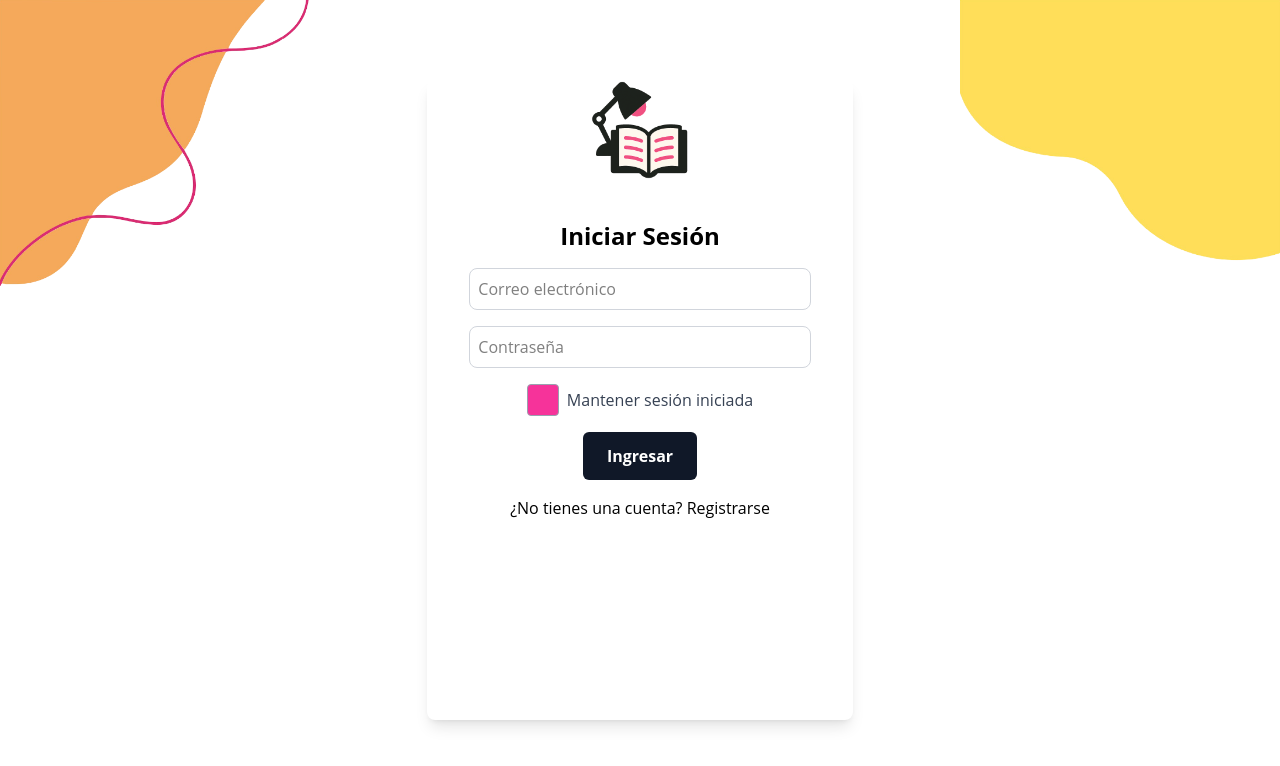
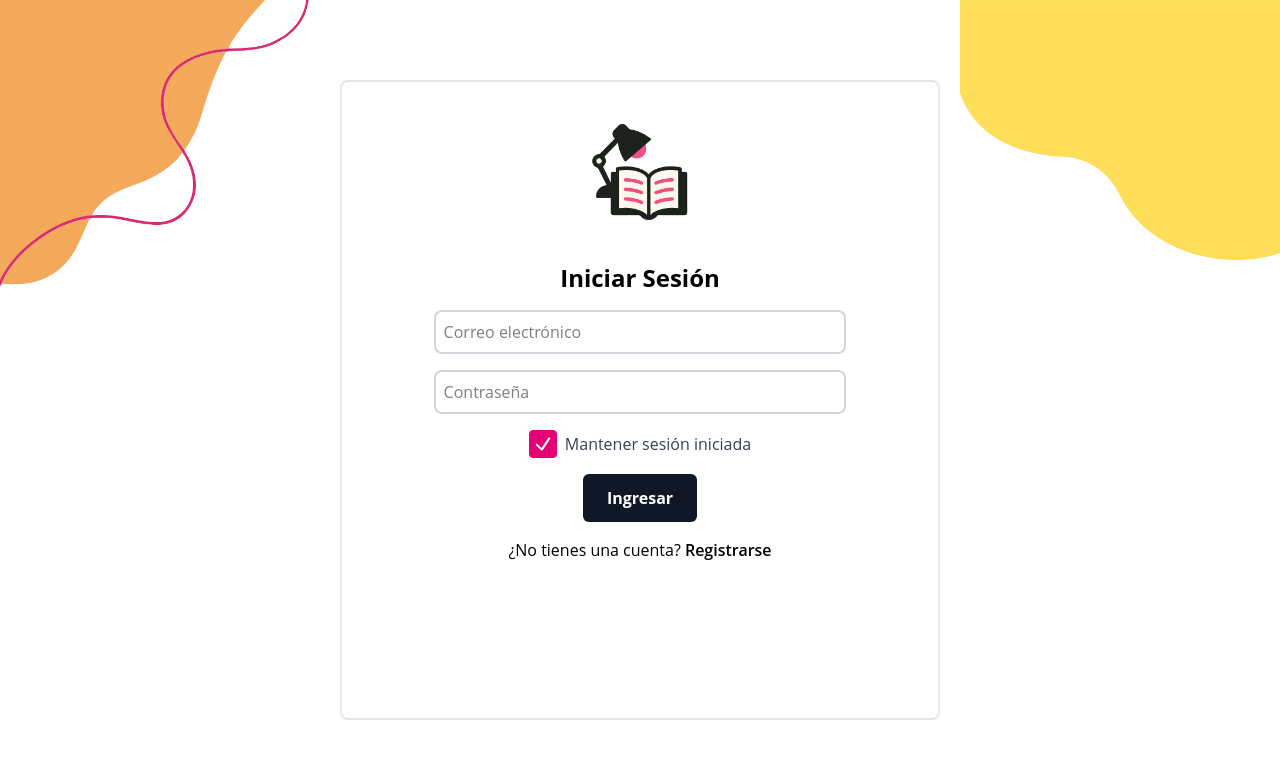
Before and after one commit to xhandlr/note-forge, a React (Vite) app in the folder note-forge-ui/: page /login in a window 1280 px wide. Both pictures are taken after a click on the label "Mantener sesión iniciada". Shown: the top 766 px of the page. Built offline with nearby package versions, Linux system fonts and the light colour scheme.

Commit message:
style: mejorar diseño de checkbox con heroicons

```diff
--- a/note-forge-ui/src/pages/Auth/Login.jsx
+++ b/note-forge-ui/src/pages/Auth/Login.jsx
@@ -2,6 +2,9 @@ import React, { useState } from 'react';
 import { loginUser } from '../../services/LoginService';
 import { useNavigate } from 'react-router-dom';
 
+// Icons
+import CheckBoxIcon from '@mui/icons-material/CheckBox';
+import CheckBoxOutlineBlankIcon from '@mui/icons-material/CheckBoxOutlineBlank';
 
 // UI Components
 import Button from '../../components/UI/Button';
@@ -76,7 +79,7 @@ function Login() {
                 file="yellow.png"
                 position='top-0 right-0'
             />
-            <div className="w-1/3 h-[80vh] bg-white text-black rounded-lg shadow-lg flex flex-col justify-start items-center">
+            <div className="min-w-[600px] w-1/3 h-[80vh] bg-white text-black rounded-lg border-2 border-gray-200 flex flex-col justify-start items-center p-10">
             <div className="flex flex-col items-center w-full">
                 <Icon
                     size='w-25 h-25'
@@ -84,14 +87,21 @@ function Login() {
                 <div className="w-full flex flex-col items-center gap-y-4">
                     <form onSubmit={handleSubmit} className="mt-10 w-full flex flex-col items-center gap-y-4">
                         <h1 className='text-2xl font-bold'>Iniciar Sesión</h1>
-                        <div className='w-full flex flex-col items-center gap-y-2'>
-                            <input type="text" placeholder="Correo electrónico" name="email" required onChange={handleChange}
-                            className="border border-gray-300 rounded-lg p-2 w-4/5 flex items-center gap-x-2"></input>
+                        <div className='w-full flex flex-col items-center gap-y-2 transition-colors'>
+                            <input
+                                type="text"
+                                placeholder="Correo electrónico"
+                                name="email"
+                                required
+                                onChange={handleChange}
+                                className="border-2 border-gray-300 rounded-lg p-2 w-4/5 focus:border-gray-500 focus:outline-none transition-colors"
+                            />
                             {errors.email && <p className="error">{errors.email}</p>}
                         </div>
                         <div className='w-full flex flex-col items-center gap-y-2'>
                             <input type="password" placeholder='Contraseña' name="password" required onChange={handleChange}
-                            className="border border-gray-300 rounded-lg p-2 w-4/5 flex items-center gap-x-2"></input>
+                            className="border-2 border-gray-300 rounded-lg p-2 w-4/5 focus:border-gray-500 focus:outline-none transition-colors"
+                            />
                             {errors.password && <p className='error'>{errors.password}</p>}
                         </div>
                         <div className="w-full flex flex-col items-center">
@@ -99,20 +109,24 @@ function Login() {
                             <input
                                 type="checkbox"
                                 name="keepLoggedIn"
+                                checked={formData.keepLoggedIn || false}
                                 onChange={handleChange}
                                 className="peer sr-only"
                             />
-                            <span className="w-8 h-8 rounded border border-gray-400 flex items-center justify-center bg-white peer-checked:bg-pink-500 transition">
-                                {/* Checkmark SVG */}
-                                <svg
-                                    className="w-7 h-7 text-white opacity-0 peer-checked:opacity-100"
-                                    fill="none"
-                                    stroke="currentColor"
-                                    strokeWidth="3"
-                                    viewBox="0 0 24 24"
-                                >
-                                    <path strokeLinecap="round" strokeLinejoin="round" d="M5 13l4 4L19 7" />
-                                </svg>
+                            <span className={`w-7 h-7 flex items-center justify-center rounded border border-gray-400 transition
+                                ${formData.keepLoggedIn ? "bg-pink-600 border-pink-600" : "bg-white"}`}>
+                                {formData.keepLoggedIn && (
+                                    <svg
+                                        xmlns="http://www.w3.org/2000/svg"
+                                        fill="none"
+                                        viewBox="0 0 24 24"
+                                        strokeWidth={2.5}
+                                        stroke="white"
+                                        className="w-5 h-5"
+                                    >
+                                        <path strokeLinecap="round" strokeLinejoin="round" d="m4.5 12.75 6 6 9-13.5" />
+                                    </svg>
+                                )}
                             </span>
                             <span className="text-gray-700">Mantener sesión iniciada</span>
                         </label>
@@ -123,7 +137,7 @@ function Login() {
                             type='submit'
                         />
                         <div>
-                            <p>¿No tienes una cuenta? <a href="/register" className='auth-link'>Registrarse</a></p>
+                            <p>¿No tienes una cuenta? <a href="/register" className='font-semibold hover:text-pink-600'>Registrarse</a></p>
                         </div>
                     </form>
                     </div>
--- a/note-forge-ui/src/pages/Dashboard/Dashboard.jsx
+++ b/note-forge-ui/src/pages/Dashboard/Dashboard.jsx
@@ -1,24 +1,15 @@
-import React, { useRef, useState, useEffect } from "react";
+import React from "react";
 import Navbar from "../../components/UI/Navbar";
 import Statistics from "../../components/Dashboard/Statistics";
 import UserPanel from "../../components/Dashboard/UserPanel";
 import FeaturePanel from "../../components/Dashboard/FeaturePanel";
 
 function Dashboard() {
-    const audioRef = useRef(new Audio(hoverSound));
-    const menuRef = useRef(new Audio(menuSound));
-
-    useEffect(() => {
-        audioRef.current.load();
-        menuRef.current.load();
-    }, []);
-
-    const enableSounds = () => setSoundEnabled(true);
 
     return (
         <div>
             <Navbar />
-            <div className="dashboard" onClick={enableSounds}>
+            <div className="dashboard">
                 <div className="feature-wrapper">
                     <Statistics />
                     <FeaturePanel />
```
Also changed, not shown: 1 other file (tests, documents, lock files or other folders).
